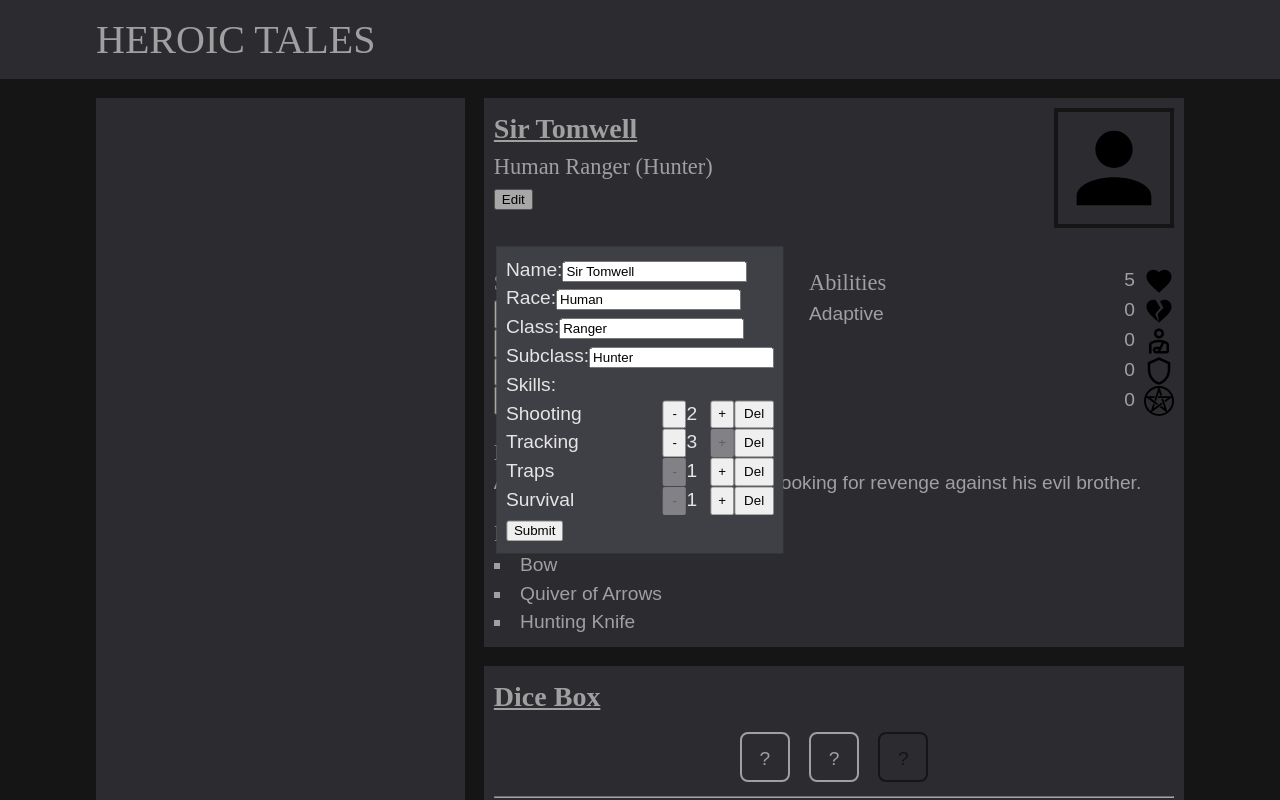
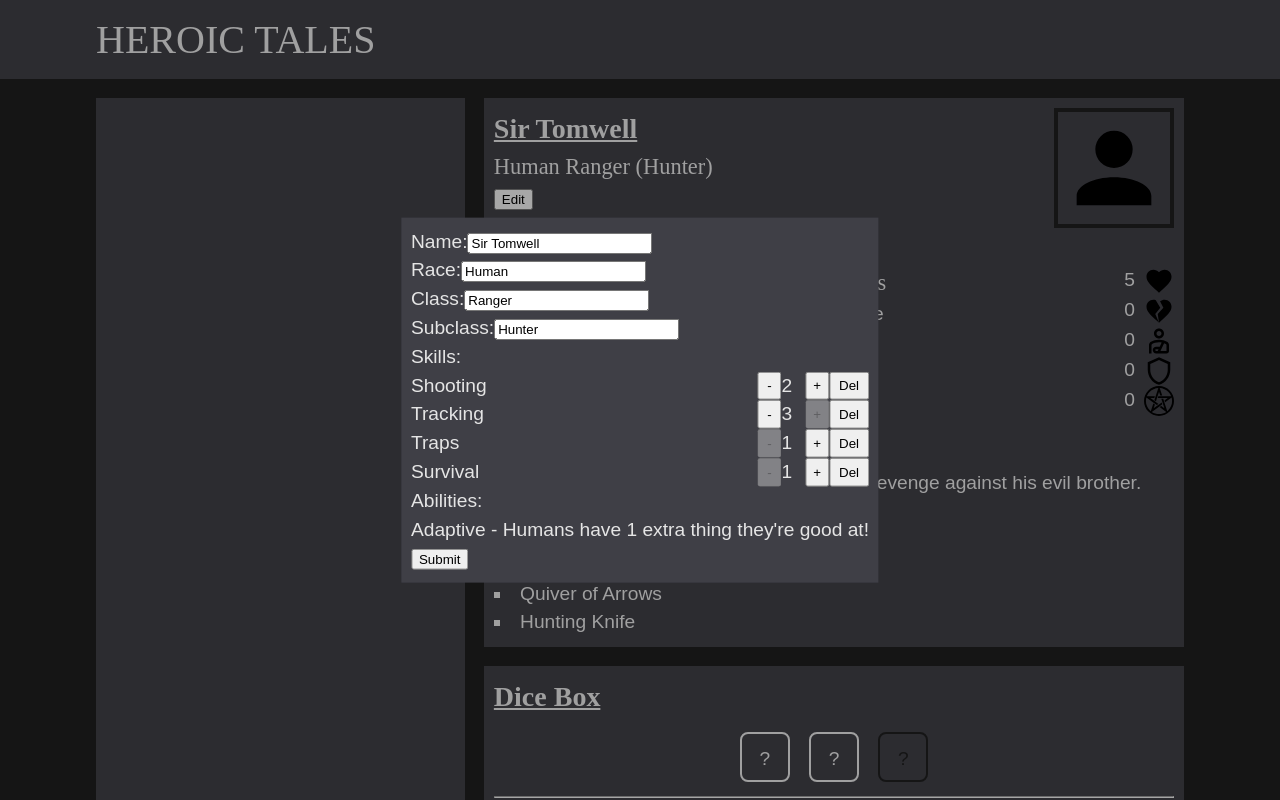
Before and after one commit to gemini-mastiff/heroic-tales-app, a React (Vite) app: page / in a window 1280 px wide. Both pictures are taken after a click on the button "Edit". Shown: the top 800 px of the page. Built offline with nearby package versions, Linux system fonts and the light colour scheme; a web font is replaced by a local one.

Commit message:
feat: display char abilities on Edit Form

```diff
--- a/src/components/EditCharForm.jsx
+++ b/src/components/EditCharForm.jsx
@@ -100,6 +100,15 @@ export default function EditCharForm({ char, onSubmit }) {
           );
         })}
       </FormArr>
+      <FormArr name="Abilities">
+        {charDetails.abilities.map((ability) => {
+          return (
+            <div>
+              {ability.name} - {ability.desc}
+            </div>
+          );
+        })}
+      </FormArr>
       <input type="submit" />
     </form>
   );
```
